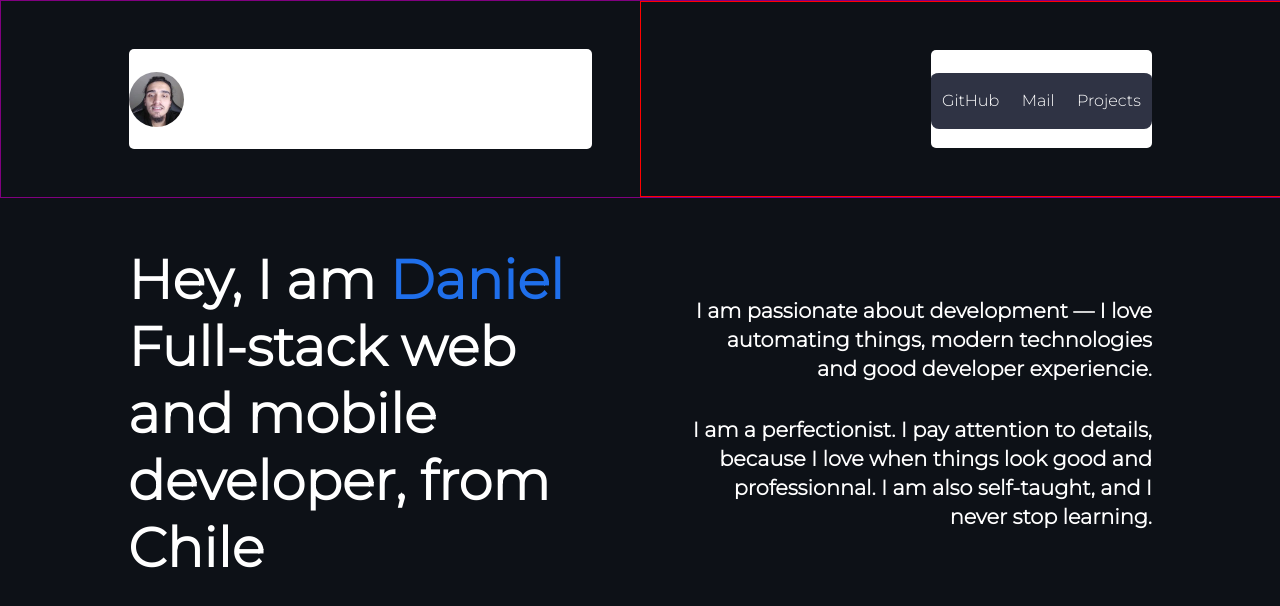
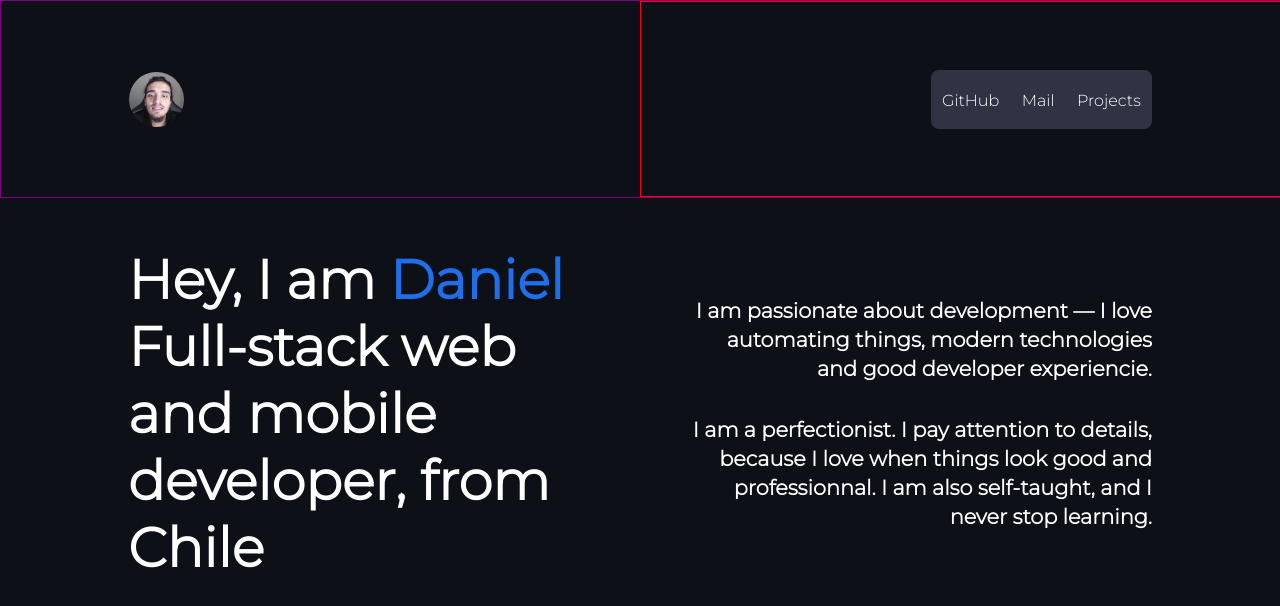
Before and after one commit to danieltadresu/try-app, a React (Create React App) app in the folder academy-web/: page / in a window 1280 px wide. Shown: the top 606 px of the page. Built offline with nearby package versions, Linux system fonts and the light colour scheme.

Commit message:
feat(styles): remove background-color white and fix border color

```diff
--- a/academy-web/src/components/Logo.module.css
+++ b/academy-web/src/components/Logo.module.css
@@ -1,5 +1,4 @@
 .Logo {
-  background-color: white;
   box-sizing: border-box;
   border-radius: 5px;
 
--- a/academy-web/src/components/NavigationItems.module.css
+++ b/academy-web/src/components/NavigationItems.module.css
@@ -1,5 +1,4 @@
 .NavigationItems {
-  background-color: white;
   box-sizing: border-box;
   border-radius: 5px;
 
@@ -20,6 +19,8 @@
   border-top-right-radius: 8px;
   border-top-style: solid;
 
+  border-color: rgb(47, 51, 68);;
+
   display: flex;
   align-items: center;
 }
```
